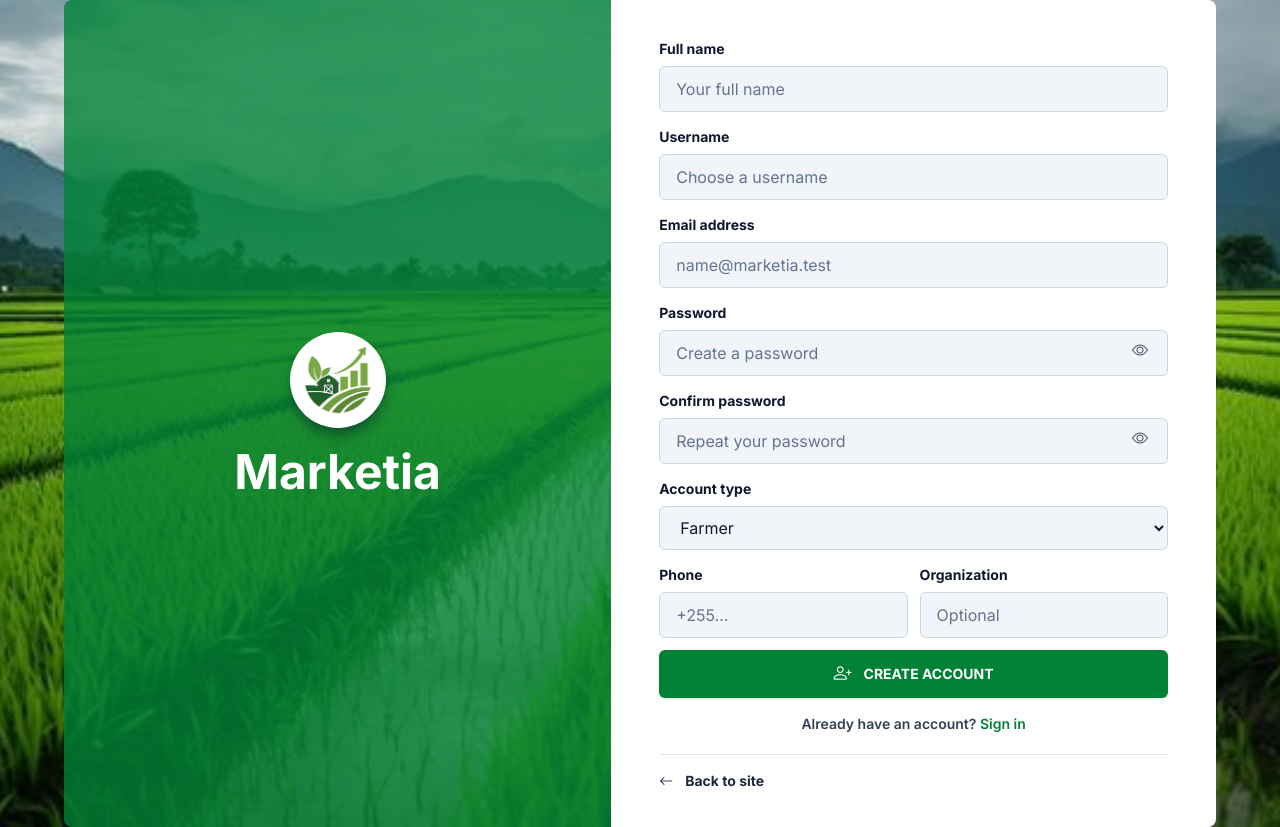
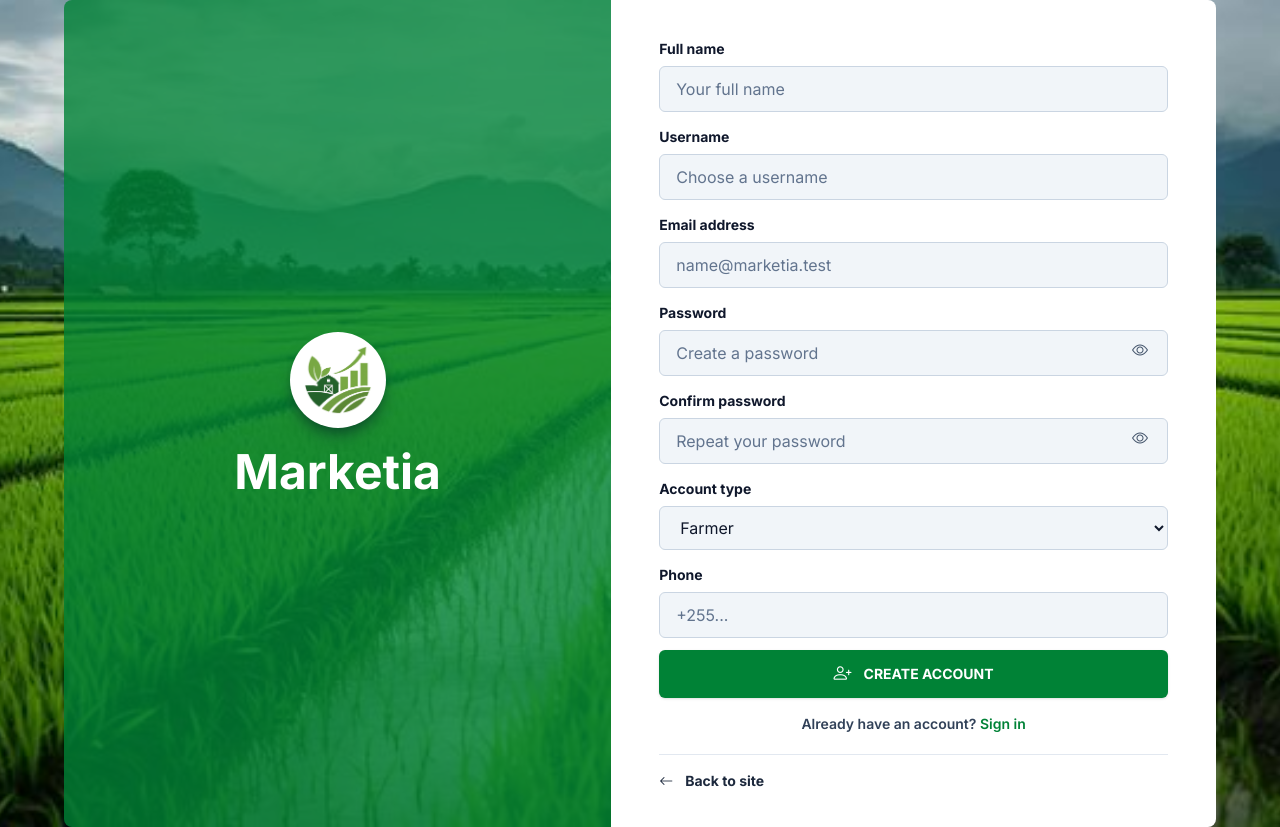
Before and after one commit to issah1554/fyp2026_web, a Next.js app: page /auth/register in a window 1280 px wide. Built offline with nearby package versions, Linux system fonts and the light colour scheme; no server answers.

Commit message:
- - feat: remove organization field from registration form and payload

```diff
--- a/src/app/auth/register/page.tsx
+++ b/src/app/auth/register/page.tsx
@@ -47,7 +47,6 @@ export default function RegisterPage() {
         last_name: lastName,
         role: String(formData.get("role") ?? "farmer"),
         phone_number: phoneNumber,
-        organization: String(formData.get("organization") ?? "").trim(),
       });
 
       setSuccess(result.message);
@@ -153,7 +152,6 @@ export default function RegisterPage() {
           </select>
         </div>
 
-        <div className="grid gap-3 sm:grid-cols-2">
         <div>
           <label htmlFor="phone_number" className="text-sm font-bold text-main-900">
             Phone
@@ -169,21 +167,6 @@ export default function RegisterPage() {
             title={PHONE_NUMBER_ERROR}
             className="mt-1.5 w-full rounded-md border border-main-300 bg-main-100 px-4 py-2.5 text-base text-main-900 outline-none placeholder:text-main-500 focus:border-primary-500 focus:bg-main-0"
           />
-          </div>
-
-          <div>
-            <label htmlFor="organization" className="text-sm font-bold text-main-900">
-              Organization
-            </label>
-            <input
-              id="organization"
-              name="organization"
-              type="text"
-              autoComplete="organization"
-              placeholder="Optional"
-              className="mt-1.5 w-full rounded-md border border-main-300 bg-main-100 px-4 py-2.5 text-base text-main-900 outline-none placeholder:text-main-500 focus:border-primary-500 focus:bg-main-0"
-            />
-          </div>
         </div>
 
         {error && (
--- a/src/services/auth/authService.ts
+++ b/src/services/auth/authService.ts
@@ -76,7 +76,6 @@ export type RegisterPayload = {
   last_name: string;
   role?: string;
   phone_number?: string;
-  organization?: string;
 };
 
 export type RegisterResult = {
```
Lines whose indentation alone changed are shown as unchanged.
